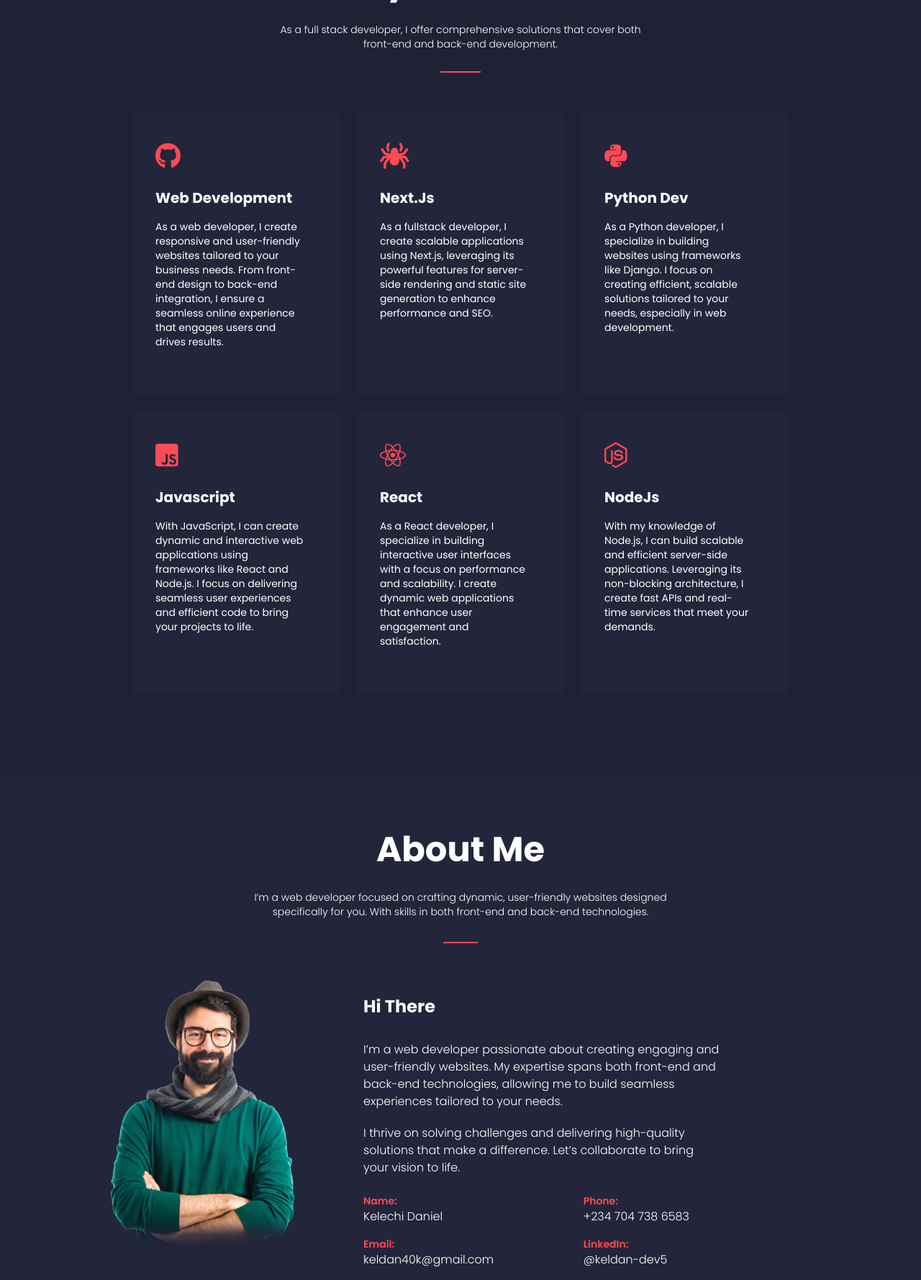
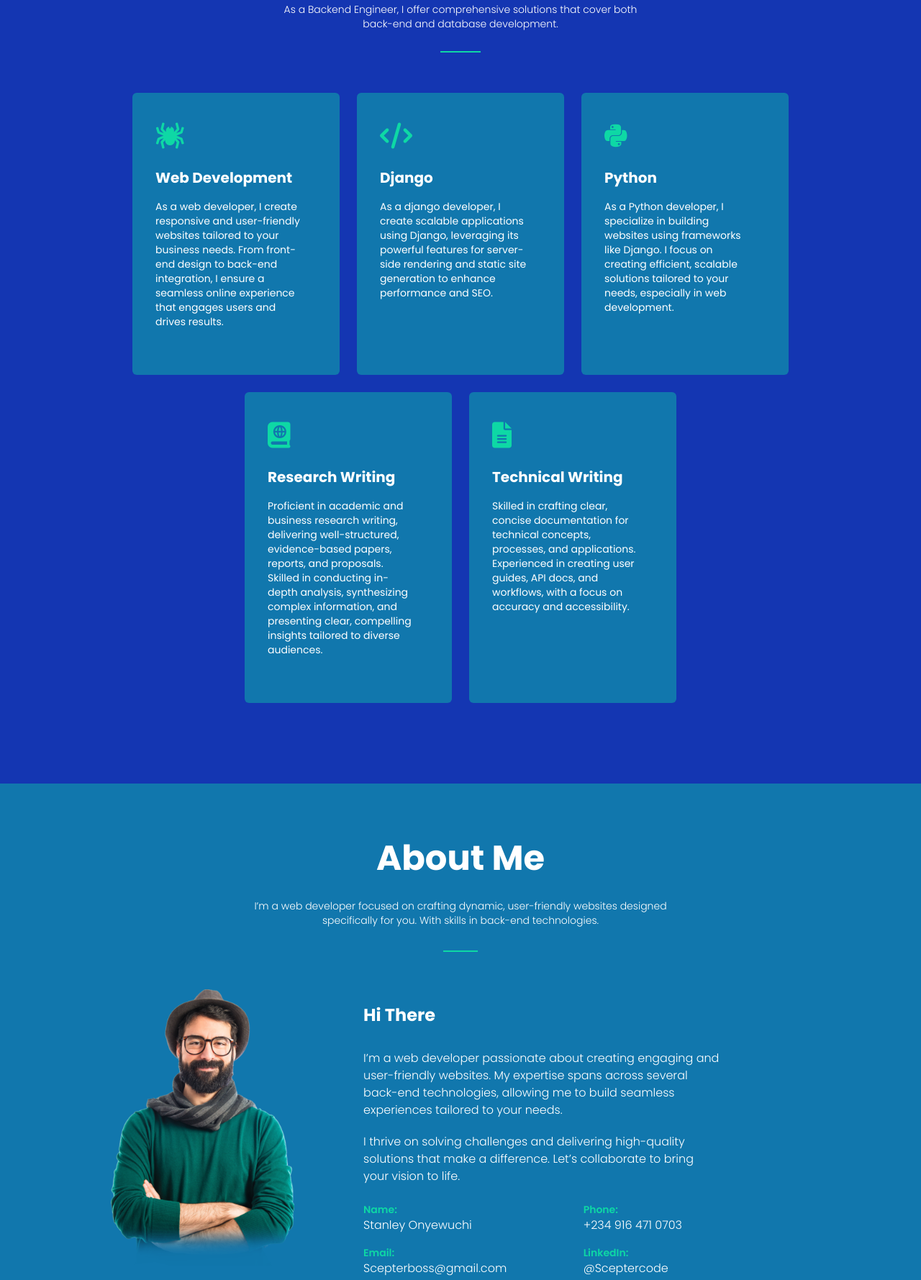
Before and after one commit to ScepterCode/portfolio, a website: page public/index.html in a window 1280 px wide. Shown: the part 861-2640 px from the top of the page at 72% size. Drawn offline with Linux system fonts and the light colour scheme; some packages are replaced by stand-ins of ours; a script that the page names is missing.

Commit message:
color changes

```diff
--- a/public/index.html
+++ b/public/index.html
@@ -11,6 +11,8 @@
       rel="stylesheet"
       href="https://fonts.googleapis.com/css2?family=Poppins:wght@300;400;500;600;700&display=swap"
     />
+    <link href="https://cdnjs.cloudflare.com/ajax/libs/font-awesome/6.0.0/css/all.min.css" rel="stylesheet">
+
     <link rel="stylesheet" href="output.css" />
     <title>PortFolio</title>
   </head>
@@ -23,7 +25,7 @@
         <nav class="nav flex justify-between text-white text-xl w-3/4 mx-auto">
           <div>
             <h1 class="text-white text-3xl font-semibold logo">
-              <a href="#home">Keldan<span class="text-bgMe-orng">.</span>org</a>
+              <a href="#home">ScepterCode<span class="text-bgMe-orng">.</span>org</a>
             </h1>
           </div>
           <input type="checkbox" id="menubar" class="hidden" />
@@ -50,7 +52,7 @@
         <nav class="nav flex justify-between text-white text-xl w-3/4 mx-auto">
           <div>
             <h1 class="text-white text-3xl font-semibold">
-              <a href="#home">Keldan<span class="text-bgMe-orng">.</span>org</a>
+              <a href="#home">ScepterCode<span class="text-bgMe-orng">.</span>org</a>
             </h1>
           </div>
           <input type="checkbox" id="menubar2" class="hidden" />
@@ -92,17 +94,17 @@
               ></a>
             </div>
             <div>
-              <h1 class="text-5xl font-bold mb-3 h1">I am Kelechi Daniel</h1>
+              <h1 class="text-4xl font-bold mb-3 h1">I am Stanley Onyewuchi</h1>
             </div>
             <div>
               <h1 class="text-3xl font-bold mb-5 w-96 devDes">
-                FullStack Developer
+                Backend Engineer
               </h1>
             </div>
             <div class="mb-8">
               <p class="text-xl w-9/12 font-light lnd-p">
                 I’m a web developer who builds dynamic, user-friendly websites
-                tailored to your needs. With expertise in both front-end and
+                tailored to your needs. With expertise in
                 back-end technologies
               </p>
             </div>
@@ -138,8 +140,8 @@
             </div>
             <div class="div-serv">
               <p class="text-sm text-center w-1/2 mx-auto font-light mb-7">
-                As a full stack developer, I offer comprehensive solutions that
-                cover both front-end and back-end development.
+                As a Backend Engineer, I offer comprehensive solutions that
+                cover both back-end and database development.
               </p>
             </div>
             <div class="h-0.5 bg-bgMe-orng w-14 mx-auto mb-14"></div>
@@ -148,7 +150,7 @@
           <div class="flex flex-wrap justify-center gap-6 boxes-container">
             <div class="boxes">
               <div>
-                <i class="fab fa-github"></i>
+                <i class="fas fa-spider fab"></i>
               </div>
               <div>
                 <h1>Web Development</h1>
@@ -164,15 +166,15 @@
             </div>
             <div class="boxes">
               <div>
-                <i class="fas fa-spider fab"></i>
+                <i class="fas fa-code fab"></i>
               </div>
               <div>
-                <h1>Next.Js</h1>
+                <h1>Django</h1>
               </div>
               <div>
                 <p>
-                  As a fullstack developer, I create scalable applications using
-                  Next.js, leveraging its powerful features for server-side
+                  As a django developer, I create scalable applications using
+                  Django, leveraging its powerful features for server-side
                   rendering and static site generation to enhance performance
                   and SEO.
                 </p>
@@ -183,7 +185,7 @@
                 <i class="fab fa-python"></i>
               </div>
               <div>
-                <h1>Python Dev</h1>
+                <h1>Python</h1>
               </div>
               <div>
                 <p>
@@ -196,37 +198,36 @@
             </div>
             <div class="boxes">
               <div>
-                <i class="fab fa-js-square"></i>
+                <i class="fa-solid fa-book-atlas fab"></i>
               </div>
               <div>
-                <h1>Javascript</h1>
+                <h1>Research Writing</h1>
               </div>
               <div>
                 <p>
-                  With JavaScript, I can create dynamic and interactive web
-                  applications using frameworks like React and Node.js. I focus
-                  on delivering seamless user experiences and efficient code to
-                  bring your projects to life.
+                  Proficient in academic and business research writing,
+                  delivering well-structured, evidence-based papers, reports, and proposals.
+                  Skilled in conducting in-depth analysis, synthesizing complex information,
+                  and presenting clear, compelling insights tailored to diverse audiences.
                 </p>
               </div>
             </div>
             <div class="boxes">
               <div>
-                <i class="fab fa-react"></i>
+                <i class="fab fas fa-file-text"></i>
               </div>
               <div>
-                <h1>React</h1>
+                <h1>Technical Writing</h1>
               </div>
               <div>
                 <p>
-                  As a React developer, I specialize in building interactive
-                  user interfaces with a focus on performance and scalability. I
-                  create dynamic web applications that enhance user engagement
-                  and satisfaction.
+                Skilled in crafting clear, concise documentation for technical concepts,
+                processes, and applications. Experienced in creating user guides,
+                API docs, and workflows, with a focus on accuracy and accessibility.
                 </p>
               </div>
             </div>
-            <div class="boxes">
+            <!-- <div class="boxes">
               <div>
                 <i class="fab fa-node-js"></i>
               </div>
@@ -241,7 +242,7 @@
                   services that meet your demands.
                 </p>
               </div>
-            </div>
+            </div> -->
           </div>
           <!-- end of the Boxes -->
         </div>
@@ -260,8 +261,7 @@
             <div class="div">
               <p class="w-3/6 text-center mx-auto font-light text-sm mb-8">
                 I’m a web developer focused on crafting dynamic, user-friendly
-                websites designed specifically for you. With skills in both
-                front-end and back-end technologies.
+                websites designed specifically for you. With skills in back-end technologies.
               </p>
             </div>
             <div class="h-0.5 bg-bgMe-orng w-12 mx-auto mb-10"></div>
@@ -277,7 +277,7 @@
               <div class="about-p">
                 <p class="w-4/5 font-light mb-5">
                   I’m a web developer passionate about creating engaging and
-                  user-friendly websites. My expertise spans both front-end and
+                  user-friendly websites. My expertise spans across several
                   back-end technologies, allowing me to build seamless
                   experiences tailored to your needs.
                 </p>
@@ -291,25 +291,25 @@
                 <div class="">
                   <div class="mb-4 ab">
                     <h1>Name:</h1>
-                    <p>Kelechi Daniel</p>
+                    <p>Stanley Onyewuchi</p>
                   </div>
                   <div class="ab">
                     <h1>Email:</h1>
-                    <p>keldan40k@gmail.com</p>
+                    <p>Scepterboss@gmail.com</p>
                   </div>
                 </div>
                 <div class="w-40">
                   <div class="mb-4 ab">
                     <h1>Phone:</h1>
-                    <p class="w-52">+234 704 738 6583</p>
+                    <p class="w-52">+234 916 471 0703</p>
                   </div>
 
                   <div class="ab">
                     <h1>LinkedIn:</h1>
                     <a
-                      href="https://www.linkedin.com/in/keldan-dev5/"
+                      href="https://www.linkedin.com/in/stanley-onyewuchi-39b3621b9/"
                       target="_blank"
-                      ><p>@keldan-dev5</p></a
+                      ><p>@Sceptercode</p></a
                     >
                   </div>
                 </div>
@@ -353,7 +353,7 @@
           <div class="mt-12 mx-auto bar-container">
             <div>
               <div class="flex">
-                <h1 class="mb-2 font-light text-sm">Javascript</h1>
+                <h1 class="mb-2 font-light text-sm">Python</h1>
                 <span class="bar-per">88%</span>
               </div>
               <div class="h-2 bg-bgMe-prgs rounded-md w-550px mb-6">
@@ -362,7 +362,7 @@
             </div>
             <div>
               <div class="flex">
-                <h1 class="mb-2 font-light text-sm">React</h1>
+                <h1 class="mb-2 font-light text-sm">Django</h1>
                 <span class="bar-per bar-per2">81%</span>
               </div>
               <div class="h-2 bg-bgMe-prgs rounded-md w-550px mb-6">
@@ -371,8 +371,8 @@
             </div>
             <div>
               <div class="flex">
-                <h1 class="mb-2 font-light text-sm">NodeJs</h1>
-                <span class="bar-per bar-per3">70%</span>
+                <h1 class="mb-2 font-light text-sm">Django RestFramework</h1>
+                <span class="bar-per bar-per3">80%</span>
               </div>
               <div class="h-2 bg-bgMe-prgs rounded-md w-550px mb-6">
                 <div class="h-2 bg-bgMe-orng rounded-s-md w-70%"></div>
@@ -380,7 +380,7 @@
             </div>
             <div>
               <div class="flex">
-                <h1 class="mb-2 font-light text-sm">NextJs</h1>
+                <h1 class="mb-2 font-light text-sm">Research & Technical Writing</h1>
                 <span class="bar-per bar-per4">90%</span>
               </div>
               <div class="h-2 bg-bgMe-prgs rounded-md w-550px">
@@ -513,11 +513,11 @@
         </div>
           <div>
             <p class="text-center text-sm w-3/5 mx-auto font-light mb-6 p">
-              Explore my educational background, where I honed my skills in full stack development, gaining expertise in both front-end and back-end technologies.</p>
+              Explore my educational background, where I honed my skills in Backend Development, gaining expertise in both backend technologies and technical writing.</p>
           </div>
           <div class="h-0.5 bg-bgMe-orng w-12 mx-auto mb-7"></div>
           <div class="mb-7">
-            <p>Graduated from Gomycode Academy, where I developed a strong foundation in software development. My coursework included a mix of theoretical knowledge and practical application in areas such as web development, database management, and algorithms. During my studies, I cultivated critical problem-solving skills and a passion for building efficient, scalable applications, which has driven my journey as a full stack developer.</p>
+            <p>Graduated from LearnFactory Nigeria, where I developed a strong foundation in software development. My coursework included a mix of theoretical knowledge and practical application in areas such as web development, database management, algorithms and technical writing. During my studies, I cultivated critical problem-solving skills and a passion for building efficient, scalable applications, which has driven my journey as a backend developer.</p>
           </div>
           <div class="flex justify-center mx-auto text-xl text-center border-2 w-40 py-2 px-4 rounded-full border-bgMe-orng hover:bg-bgMe-orng">
             <a href="https://diploma.gomycode.app/?id=31725210014595636" target="_blank">Certificate</a>
@@ -564,7 +564,7 @@
               Project Partners Says
             </h1>
             <p class="w-85% text-sm mb-5 p italic">
-              "Working with Daniel, has been an absolute pleasure. His professionalism, attention to detail, and ability to understand our needs made all the difference. The final product exceeded our expectations, and we couldn’t be happier".
+              "Working with Scepter, has been an absolute pleasure. His professionalism, attention to detail, and ability to understand our needs made all the difference. The final product exceeded our expectations, and we couldn’t be happier".
             </p>
             <p class="w-85% text-sm mb-6 p italic">
               "I was impressed by how quickly he delivered results. The support and communication throughout the project were top-notch. I highly recommend his services to anyone looking for reliable, high-quality development".
@@ -586,7 +586,7 @@
               </div>
               <div class="mt-3 ml-2">
                 <p class="w-100% italic text-left mb-5 font-light select-none">
-                  "Daniel’s expertise and dedication really shined through in every aspect of our project. His creativity and technical skills helped us achieve a solution that perfectly aligns with our vision."
+                  "Scepter’s expertise and dedication really shined through in every aspect of our project. His creativity and technical skills helped us achieve a solution that perfectly aligns with our vision."
                 </p>
                 <div class="flex mb-3 text-xs gap-0.5 text-bgMe-orng">
                   <i class="fas fa-star"></i>
@@ -605,7 +605,7 @@
               />
               <div class="text-left ml-3 mt-1">
                 <h1 class="font-semibold">Maria Nwosu</h1>
-                <p class="text-sm">Co Student of GMC</p>
+                <p class="text-sm">Client of GMC</p>
               </div>
             </div>
           </div>
@@ -651,21 +651,21 @@
               <i class="fas fa-map-marker-alt"></i>
               <div>
                 <h1>Locate us</h1>
-                <p>Lagos, Nigeria</p>
+                <p>Port Harcourt, Nigeria.</p>
               </div>
             </div>
             <div class="details">
               <i class="fas fa-phone" style="transform: scaleX(-1)"></i>
               <div>
                 <h1>Give us a call</h1>
-                <p>Phone:+2347047386583</p>
+                <p>Phone:+2349164710703</p>
               </div>
             </div>
             <div class="details">
               <i class="far fa-envelope"></i>
               <div>
                 <h1>Get in online</h1>
-                <p>keldan40k@gmail.com</p>
+                <p>Scepterboss@gmail.com</p>
               </div>
             </div>
           </div>
@@ -711,7 +711,7 @@
         <footer>
           <div class="w-3/5 mx-auto footer">
             <h1 class="text-3xl font-bold mb-7">
-              keldan<span class="text-bgMe-orng">.</span>org
+              Sceptercode<span class="text-bgMe-orng">.</span>org
             </h1>
             <p class="w-3/5 mx-auto text-bgMe-awhite mb-8 text-sm">
               This is my simple portfolio, planning to add more projects and exciting features. I am dedicated to delivering top-notch solutions tailored to your needs, ensuring excellence in every project. Thank you for taking your time to go through my portfolio!
@@ -726,7 +726,7 @@
               Copyright &copy 2024
               <a href="##"
                 ><span class="text-bgMe-orng hover:text-white"
-                  >keldan.org</span
+                  >Sceptercode.org</span
                 ></a
               >
               All Rights Reserved
--- a/src/input.css
+++ b/src/input.css
@@ -157,7 +157,7 @@
         /* width: 20px; */
       }
     .navbar {
-        background-color: #23263a;
+        background-color: #1436b2;
         padding: 25px 24px;
         color: white;
         transition: top 0.9s ease-in-out, background-color 0.9s ease-in-out;
@@ -283,7 +283,7 @@
         display: inline-block;
     }
     .navbar2 ul li a:hover{
-        color: #ff4a57;
+        color: #0ed8a5;
     }
     nav .ul2{
         background-color: #1f2235f5;
--- a/tailwind.config.js
+++ b/tailwind.config.js
@@ -5,10 +5,10 @@ module.exports = {
     extend: {
       colors:{
         bgMe:{
-          "nav": "#1f2235",
-          "nav2": "#23263a",
+          "nav": "#1436b2",
+          "nav2": "#1177ad",
           "nav3": "#191b2b",
-          "orng": "#ff4a57",
+          "orng": "#0ed8a5",
           'prgs': "#e9ecef3f",
           'awhite': "#dfdfdf",
         }
```
Also changed, not shown: public/output.css.
